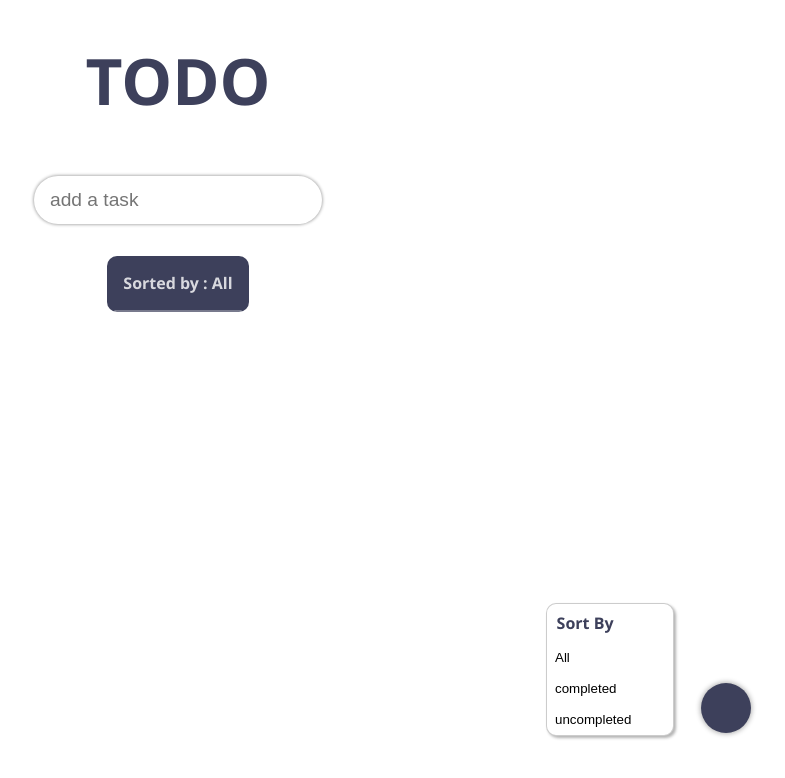
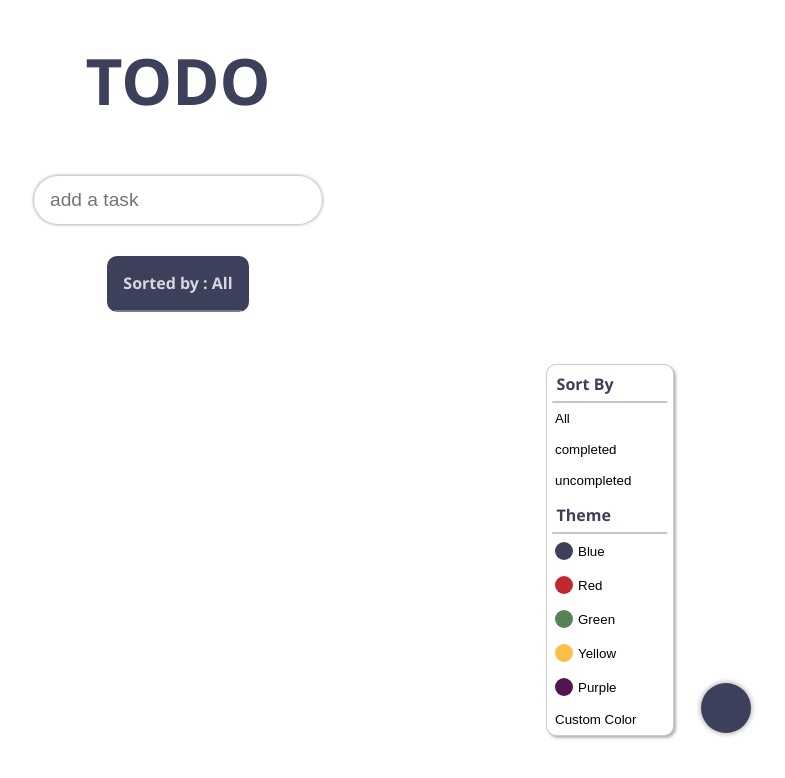
Before and after one commit to boedegoat/todo-reactjs, a React (Create React App) app: page / in a window 1280 px wide. Both pictures are taken after a click on the button 1188 px from the left and 708 px from the top of the page. Shown: the top 778 px of the page, without its empty margins (462-1247 px from the left). Built offline with nearby package versions, Linux system fonts and the light colour scheme; some icons are missing; a web font is replaced by a local one.

Commit message:
membuat menu untuk mengganti theme

```diff
--- a/src/components/Menu.js
+++ b/src/components/Menu.js
@@ -109,6 +109,24 @@ const Menu = (props) => {
             'uncompleted'
           )}
         </button>
+        <p className='menu-box-header'>Theme</p>
+        <button className='menu-box-option'>
+          <i className='color blue'></i>
+          Blue
+        </button>
+        <button className='menu-box-option'>
+          <i className='color red'></i>Red
+        </button>
+        <button className='menu-box-option'>
+          <i className='color green'></i>Green
+        </button>
+        <button className='menu-box-option'>
+          <i className='color yellow'></i>Yellow
+        </button>
+        <button className='menu-box-option'>
+          <i className='color purple'></i>Purple
+        </button>
+        <button className='menu-box-option'>Custom Color</button>
       </div>
     </div>
   )
--- a/src/style.css
+++ b/src/style.css
@@ -8,6 +8,10 @@
 /* variables */
 :root {
   --primary: #3d405b;
+  --red: #c1292e;
+  --green: #588157;
+  --yellow: #fcbf49;
+  --purple: #52154e;
 }
 
 /* Default style */
@@ -185,12 +189,25 @@ header {
   color: var(--primary);
 }
 
+.menu-box-header::after {
+  content: '';
+  display: block;
+  border: 1px solid var(--primary);
+  position: absolute;
+  width: 90%;
+  left: 50%;
+  transform: translateX(-50%);
+  margin-top: 6px;
+  opacity: 0.3;
+}
+
 .menu-box-option {
   background-color: transparent;
   border: none;
   outline: none;
   display: flex;
   padding: 0.6em;
+  align-items: center;
 }
 .active {
   font-size: 14px;
@@ -200,3 +217,24 @@ header {
 .menu-box-option:hover {
   background-color: #ddd;
 }
+
+.color {
+  width: 18px;
+  height: 18px;
+  background-color: var(--primary);
+  border-radius: 50%;
+  margin-right: 5px;
+}
+
+.color.red {
+  background-color: var(--red);
+}
+.color.green {
+  background-color: var(--green);
+}
+.color.yellow {
+  background-color: var(--yellow);
+}
+.color.purple {
+  background-color: var(--purple);
+}
```
